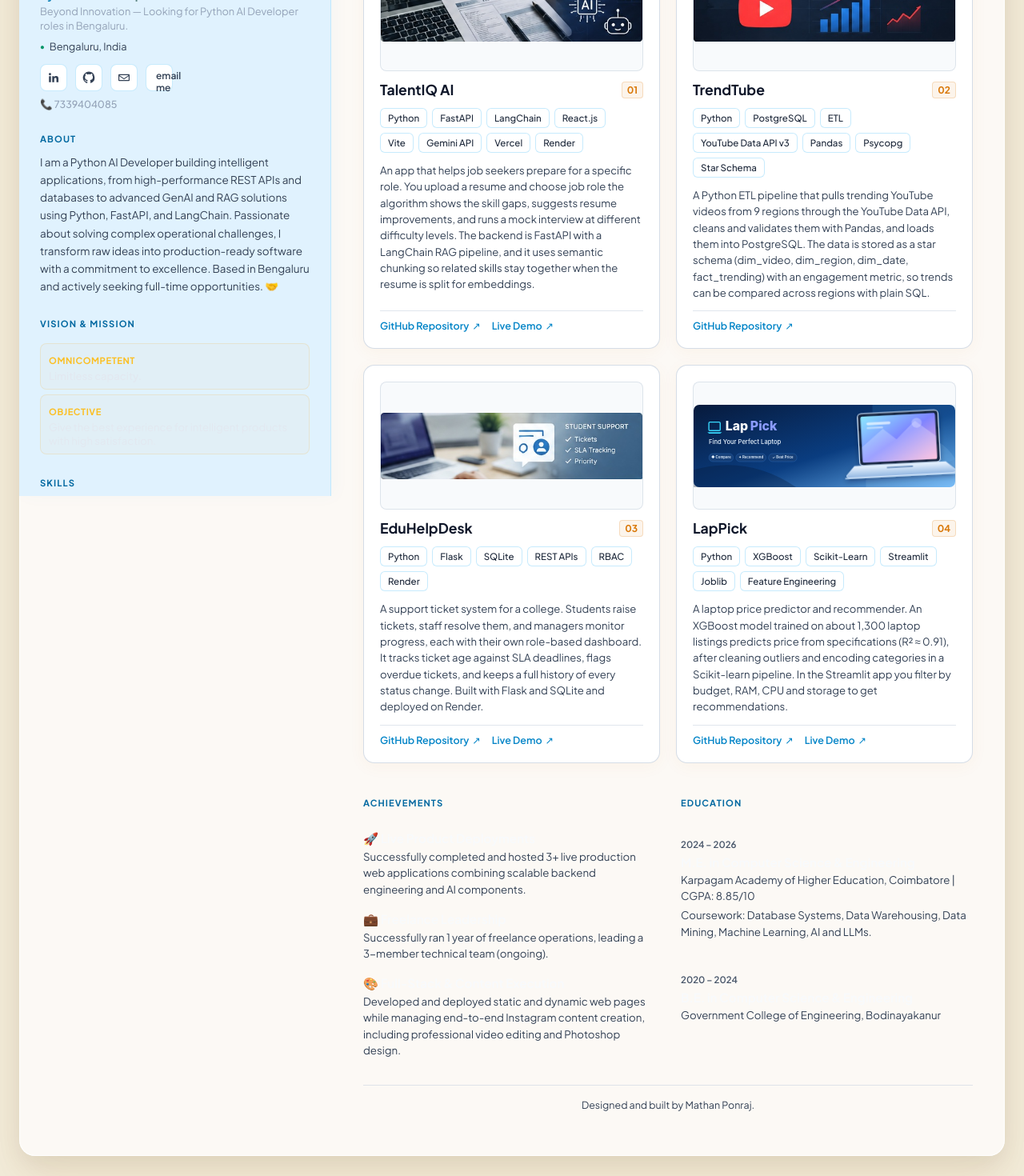
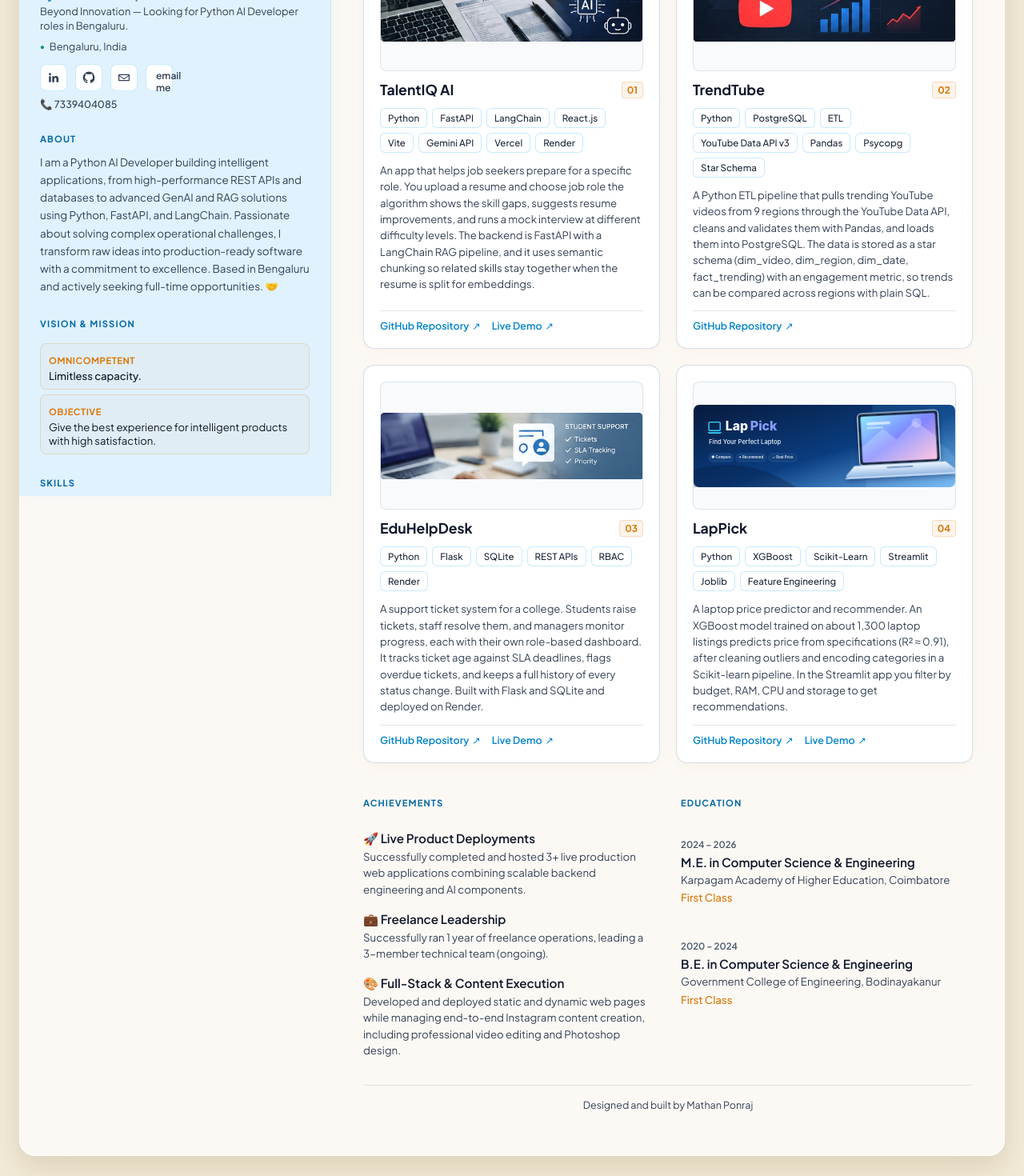
Before and after one commit to mathan-ponraj/mathan_portfolio, a React (Vite) app: page / in a window 1280 px wide. Shown: the part 220-1690 px from the top of the page at 80% size. Built offline with nearby package versions, Linux system fonts and the light colour scheme.

Commit message:
Change text color in App component for better contrast
Updated text colors for better visibility and consistency in the App component.

```diff
--- a/src/App.jsx
+++ b/src/App.jsx
@@ -121,7 +121,7 @@ function Sidebar() {
         <div className="profile-fallback" aria-hidden="true">MP</div>
         <h1>{profile.name}</h1>
         <p className="profile-title">{profile.title}</p>
-        <p style={{ fontSize: '0.8rem', color: '#94a3b8', lineHeight: 1.4, margin: '4px 0 8px' }}>{profile.tagline}</p>
+        <p style={{ fontSize: '0.8rem', color: '#334155', lineHeight: 1.4, margin: '4px 0 8px' }}>{profile.tagline}</p>
         <p className="profile-location"><span aria-hidden="true">●</span> {profile.location}</p>
 
         <div className="social-links">
@@ -132,7 +132,7 @@ function Sidebar() {
         </div>
 
         {profile.phone && (
-          <p style={{ fontSize: '0.78rem', color: '#94a3b8', marginTop: '8px', fontWeight: 500 }}>
+          <p style={{ fontSize: '0.78rem', color: '#334155', marginTop: '8px', fontWeight: 500 }}>
             📞 <a href={`tel:${profile.phone}`} style={{ color: 'inherit', textDecoration: 'none' }}>{profile.phone}</a>
           </p>
         )}
@@ -148,13 +148,13 @@ function Sidebar() {
       <section className="sidebar-section philosophy-section">
         <p className="section-kicker">Vision & Mission</p>
         <div style={{ display: 'grid', gridTemplateColumns: '1fr', gap: '6px', marginTop: '6px' }}>
-          <div style={{ padding: '8px 10px', background: 'rgba(245, 158, 11, 0.03)', border: '1px solid rgba(245, 158, 11, 0.15)', borderRadius: '8px' }}>
-            <span style={{ fontSize: '0.7rem', fontWeight: 700, color: '#fbbf24', textTransform: 'uppercase', letterSpacing: '0.05em' }}>Omnicompetent</span>
-            <p style={{ fontSize: '0.82rem', color: '#e2e8f0', marginTop: '2px', fontWeight: 500 }}>Limitless capacity.</p>
+          <div style={{ padding: '8px 10px', background: 'rgba(217, 119, 6, 0.04)', border: '1px solid rgba(217, 119, 6, 0.2)', borderRadius: '8px' }}>
+            <span style={{ fontSize: '0.7rem', fontWeight: 700, color: '#d97706', textTransform: 'uppercase', letterSpacing: '0.05em' }}>Omnicompetent</span>
+            <p style={{ fontSize: '0.82rem', color: '#0f172a', marginTop: '2px', fontWeight: 500 }}>Limitless capacity.</p>
           </div>
-          <div style={{ padding: '8px 10px', background: 'rgba(245, 158, 11, 0.03)', border: '1px solid rgba(245, 158, 11, 0.15)', borderRadius: '8px' }}>
-            <span style={{ fontSize: '0.7rem', fontWeight: 700, color: '#fbbf24', textTransform: 'uppercase', letterSpacing: '0.05em' }}>Objective</span>
-            <p style={{ fontSize: '0.82rem', color: '#e2e8f0', marginTop: '2px' }}>Give the best experience for intelligent products with high satisfaction.</p>
+          <div style={{ padding: '8px 10px', background: 'rgba(217, 119, 6, 0.04)', border: '1px solid rgba(217, 119, 6, 0.2)', borderRadius: '8px' }}>
+            <span style={{ fontSize: '0.7rem', fontWeight: 700, color: '#d97706', textTransform: 'uppercase', letterSpacing: '0.05em' }}>Objective</span>
+            <p style={{ fontSize: '0.82rem', color: '#0f172a', marginTop: '2px' }}>Give the best experience for intelligent products with high satisfaction.</p>
           </div>
         </div>
       </section>
@@ -189,15 +189,15 @@ function AchievementsAndEducation() {
         <p className="section-kicker" style={{ marginBottom: '12px' }}>Achievements</p>
         <div style={{ display: 'flex', flexDirection: 'column', gap: '16px' }}>
           <div>
-            <h3 style={{ fontSize: '0.95rem', fontWeight: 600, color: '#f8fafc', marginBottom: '2px' }}>🚀 Live Product Deployments</h3>
+            <h3 style={{ fontSize: '0.95rem', fontWeight: 600, color: '#0f172a', marginBottom: '2px' }}>🚀 Live Product Deployments</h3>
             <p className="background-description">Successfully completed and hosted 3+ live production web applications combining scalable backend engineering and AI components.</p>
           </div>
           <div>
-            <h3 style={{ fontSize: '0.95rem', fontWeight: 600, color: '#f8fafc', marginBottom: '2px' }}>💼 Freelance Leadership</h3>
+            <h3 style={{ fontSize: '0.95rem', fontWeight: 600, color: '#0f172a', marginBottom: '2px' }}>💼 Freelance Leadership</h3>
             <p className="background-description">Successfully ran 1 year of freelance operations, leading a 3-member technical team (ongoing).</p>
           </div>
           <div>
-            <h3 style={{ fontSize: '0.95rem', fontWeight: 600, color: '#f8fafc', marginBottom: '2px' }}>🎨 Full-Stack &amp; Content Execution</h3>
+            <h3 style={{ fontSize: '0.95rem', fontWeight: 600, color: '#0f172a', marginBottom: '2px' }}>🎨 Full-Stack &amp; Content Execution</h3>
             <p className="background-description">Developed and deployed static and dynamic web pages while managing end-to-end Instagram content creation, including professional video editing and Photoshop design.</p>
           </div>
         </div>
@@ -206,14 +206,15 @@ function AchievementsAndEducation() {
         <p className="section-kicker" style={{ marginBottom: '12px' }}>Education</p>
         <div className="education-entry">
           <p className="muted-line">2024 – 2026</p>
-          <h3 style={{ fontSize: '0.95rem', fontWeight: 600, color: '#f8fafc' }}>M.E. in Computer Science &amp; Engineering</h3>
-          <p className="background-description">Karpagam Academy of Higher Education, Coimbatore | CGPA: 8.85/10</p>
-          <p className="background-description" style={{ marginTop: '3px' }}>Coursework: Database Systems, Data Warehousing, Data Mining, Machine Learning, AI and LLMs.</p>
+          <h3 style={{ fontSize: '0.95rem', fontWeight: 600, color: '#0f172a' }}>M.E. in Computer Science &amp; Engineering</h3>
+          <p className="background-description">Karpagam Academy of Higher Education, Coimbatore</p>
+          <p className="background-description" style={{ marginTop: '2px', fontWeight: 500, color: '#d97706' }}>First Class</p>
         </div>
         <div className="education-entry" style={{ marginTop: '16px' }}>
           <p className="muted-line">2020 – 2024</p>
-          <h3 style={{ fontSize: '0.95rem', fontWeight: 600, color: '#f8fafc' }}>B.E. in Computer Science &amp; Engineering</h3>
+          <h3 style={{ fontSize: '0.95rem', fontWeight: 600, color: '#0f172a' }}>B.E. in Computer Science &amp; Engineering</h3>
           <p className="background-description">Government College of Engineering, Bodinayakanur</p>
+          <p className="background-description" style={{ marginTop: '2px', fontWeight: 500, color: '#d97706' }}>First Class</p>
         </div>
       </div>
     </section>
@@ -232,7 +233,7 @@ export default function App() {
           {projects.map((project) => <ProjectCard project={project} key={project.number} />)}
         </section>
         <AchievementsAndEducation />
-        <footer className="footer">Designed and built by Mathan Ponraj.</footer>
+        <footer className="footer">Designed and built by Mathan Ponraj</footer>
       </div>
     </main>
   );
```
